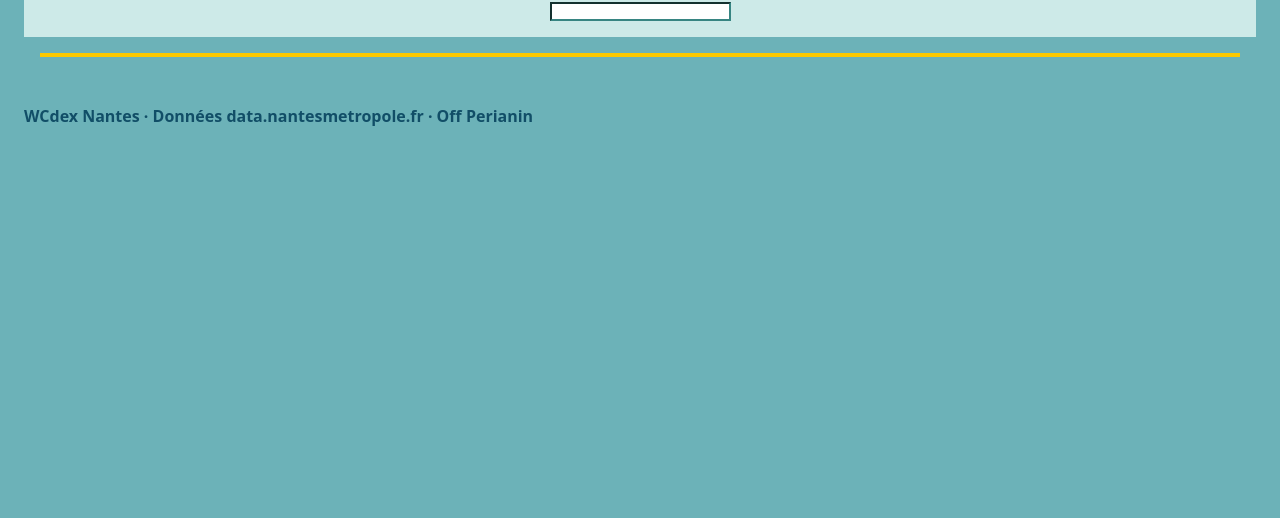
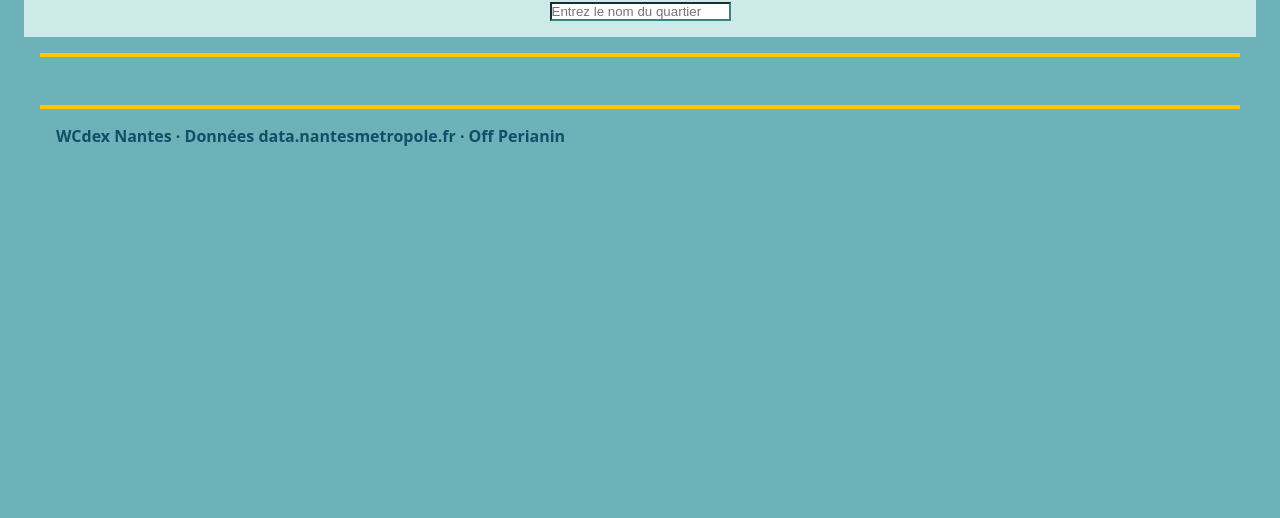
Before and after one commit to Offichigo/adataviz, a website built with Vite: page index.html in a window 1280 px wide. Shown: the part 282-800 px from the top of the page. Built offline with nearby package versions, Linux system fonts and the light colour scheme; no server answers.

Commit message:
ajout css et creation search js pour commencer

```diff
--- a/index.html
+++ b/index.html
@@ -15,7 +15,7 @@
       />
       <h1>Pokédex wc public de Nantes</h1>
       <h2>Recherche</h2>
-      <input id="search" />
+      <input id="search" type="text" placeholder="Entrez le nom du quartier" />
     </header>
 
     <main>
--- a/src/clean-data.js
+++ /dev/null
@@ -1,6 +0,0 @@
-// faire une fonction pour supprimer les doublons de résultat qui s'affiche dans la page principale
-const nameCities = [...new Set(toilets.map((t) => t.commune))];
-console.log(nameCities);
-// .map()  => parcourt chaque toilette et on prend juste son nom de commune
-// new Set() => supprime les doublons (ex: "Nantes" qui apparaît plusieurs fois)
-// [...]   =>  retransforme le résultat en tableau
--- a/src/main.js
+++ b/src/main.js
@@ -1,5 +1,8 @@
 import "./style.css";
 import { requestAPI } from "./data";
 import { extractCitiesFromData } from "./view";
+import { searchCities } from "./search";
+
 // const data = await requestAPI();
 extractCitiesFromData();
+searchCities();
--- /dev/null
+++ b/src/search.js
@@ -0,0 +1,10 @@
+//recevoir le texte entrer dans la barre de recherche
+// et chercher dans l'api
+// donner les résultats
+//selectionne input
+//creation validation recherche button ?
+
+export const searchCities = () => {
+  let Cities = document.querySelector("#search").value;
+  console.log(Cities);
+};
--- a/src/style.css
+++ b/src/style.css
@@ -69,3 +69,9 @@ button {
   margin-top: 12px;
   border-top: 1px solid #ccc;
 }
+footer {
+  text-align: justify;
+  border-top: solid 4px var(--color-border-card);
+  margin: 1rem;
+  padding: 1rem;
+}
--- a/src/view.js
+++ b/src/view.js
@@ -26,7 +26,6 @@ const getTypes = (result) => {
 
 const getSprite = (types, num) => {
   const card = document.getElementById(num);
-  console.log(card);
   types.forEach((type) => {
     addSprite(type, card);
   });
```
